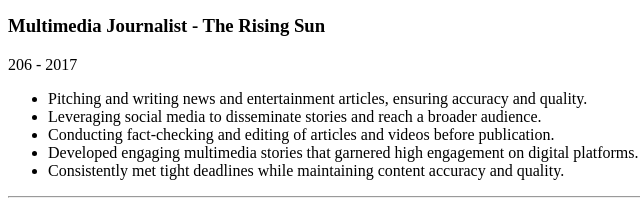
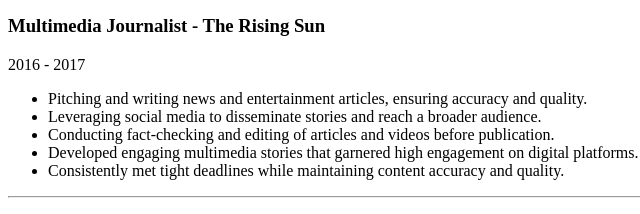
Before and after one commit to Trish777/online-resume, a plain HTML site: page index.html in a window 1280 px wide. Shown: the part 1428-1642 px from the top of the page, 0-640 px from the left. Drawn offline with Linux system fonts and the light colour scheme.

Commit message:
Update index.html

```diff
--- a/index.html
+++ b/index.html
@@ -142,7 +142,7 @@
     </ul>
 
     <h3>Multimedia Journalist - The Rising Sun</h3>
-    <p>206 - 2017</p>
+    <p>2016 - 2017</p>
     <ul>
       <li>
         Pitching and writing news and entertainment articles, ensuring accuracy
```
